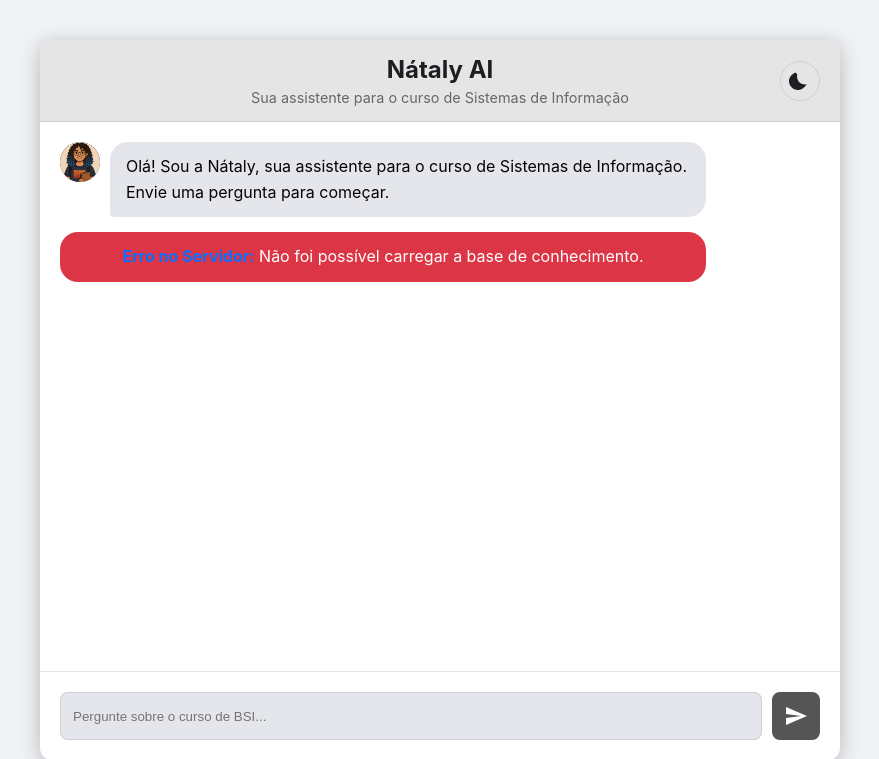
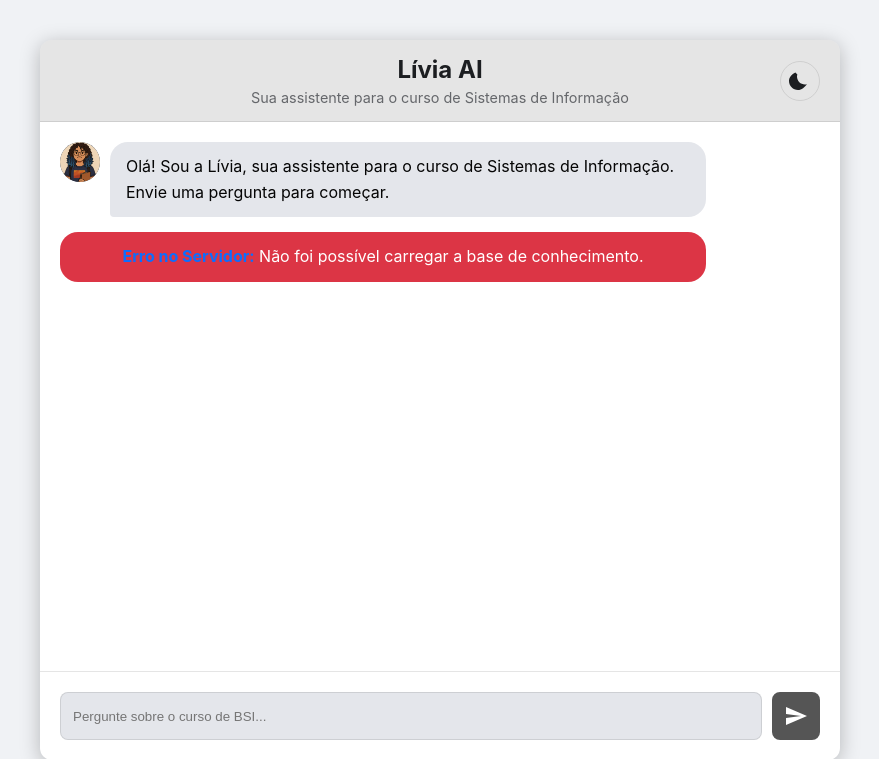
Before and after one commit to hugosb2/bsi-Agent, a Flask app: page / in a window 1280 px wide. Shown: the top 759 px of the page, without its empty margins (200-1079 px from the left). Run offline with Flask 3, Linux system fonts and the light colour scheme.

Commit message:
mudança de nome

```diff
--- a/templates/index.html
+++ b/templates/index.html
@@ -12,7 +12,7 @@
     <div class="chat-container">
         <header>
             <div class="header-title">
-                <h1>Nátaly AI</h1>
+                <h1>Lívia AI</h1>
                 <p>Sua assistente para o curso de Sistemas de Informação</p>
             </div>
             <button id="theme-toggle" title="Alterar tema">
@@ -24,7 +24,7 @@
         <div id="chat-box" class="chat-box">
      <div class="message ai-message">
         <img src="{{ url_for('static', filename='perfil.png') }}" alt="Avatar" class="avatar">
-        <div class="text">Olá! Sou a Nátaly, sua assistente para o curso de Sistemas de Informação. Envie uma pergunta para começar.</div>
+        <div class="text">Olá! Sou a Lívia, sua assistente para o curso de Sistemas de Informação. Envie uma pergunta para começar.</div>
      </div>
      {% if error %}
      <div class="message error-message">
```
